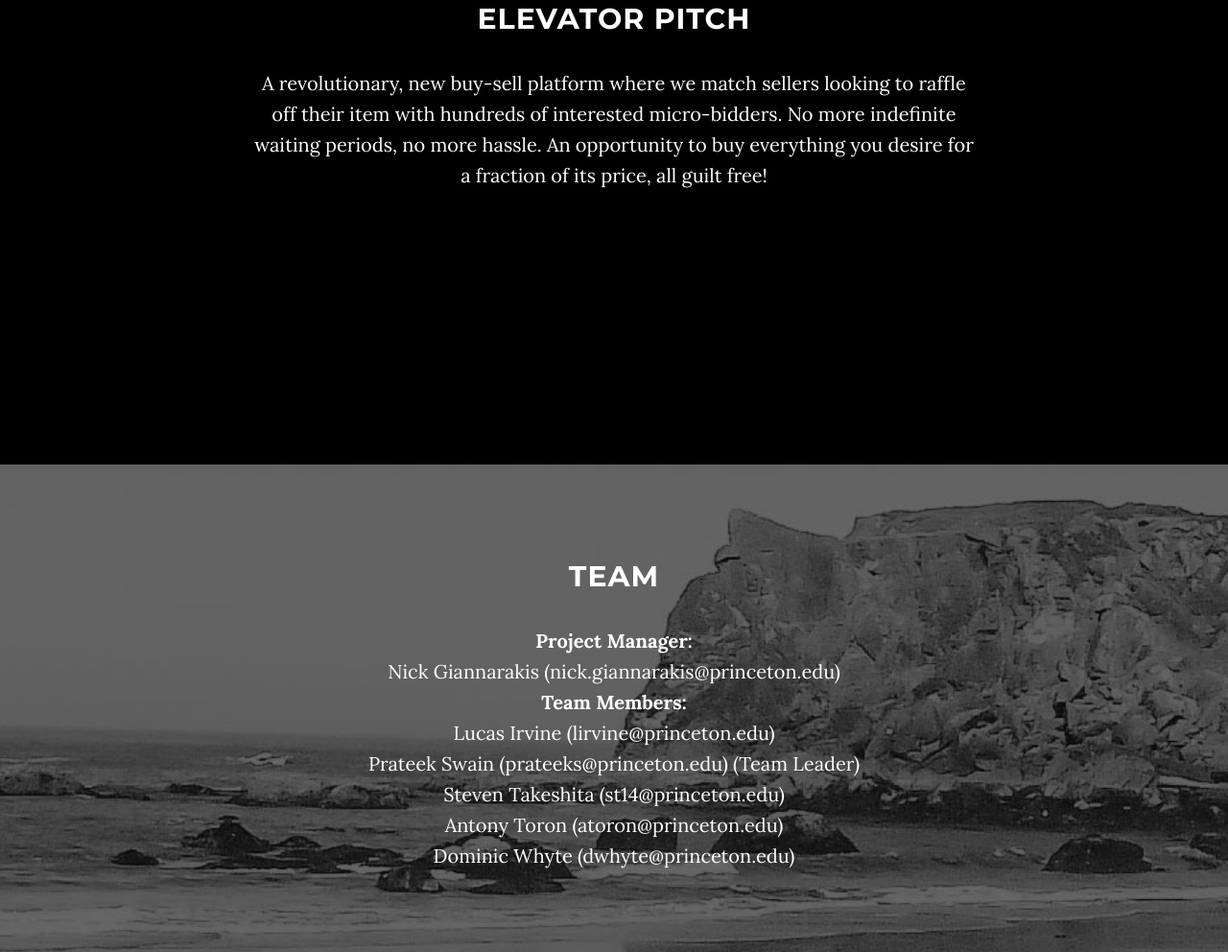
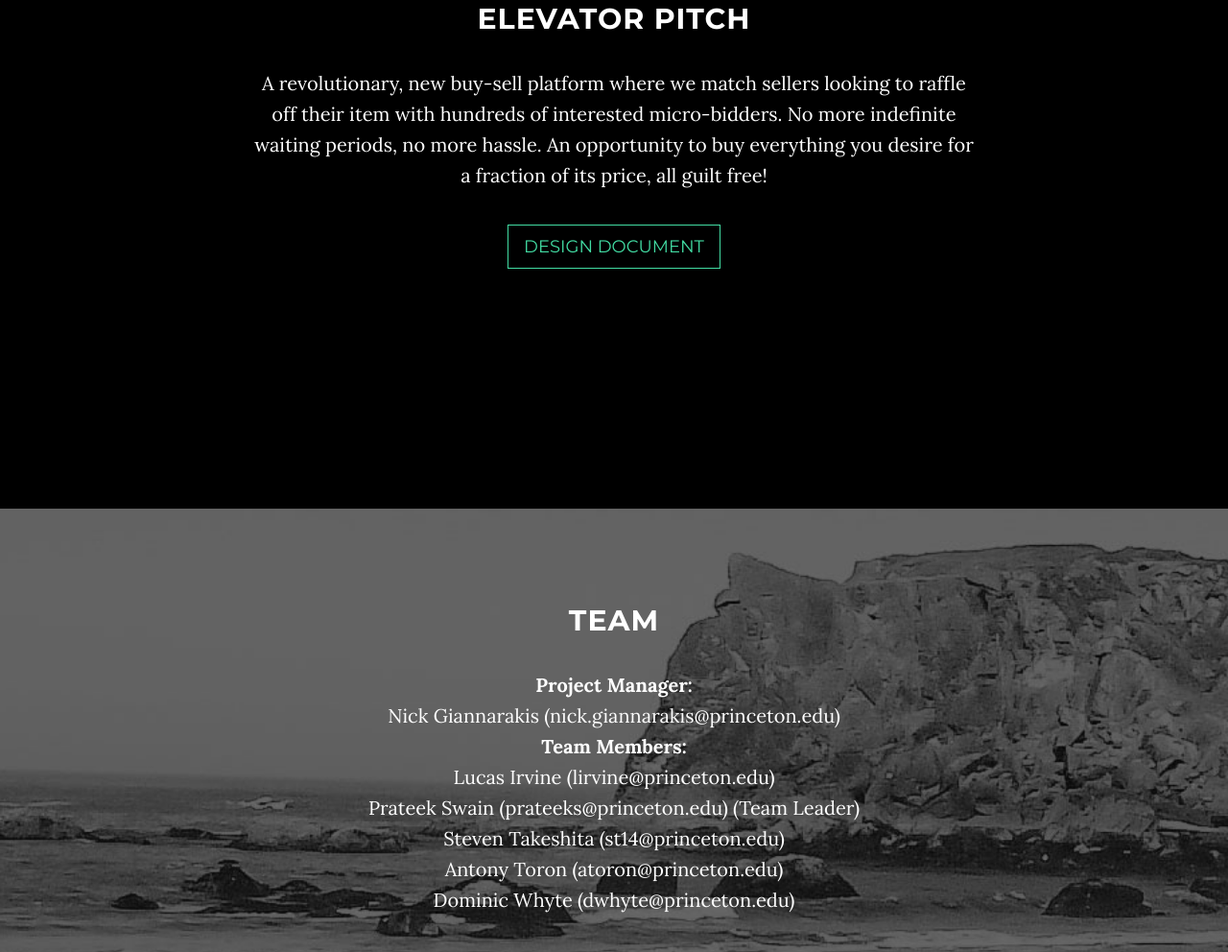
Before and after one commit to lottodeal/website, a website: page index.html in a window 1280 px wide. Shown: the part 1047-2039 px from the top of the page at 96% size. Drawn offline with nearby package versions, Linux system fonts and the light colour scheme; some packages are replaced by stand-ins of ours.

Commit message:
Added design document button

```diff
--- a/index.html
+++ b/index.html
@@ -93,6 +93,8 @@
             <div class="col-lg-8 col-lg-offset-2">
                 <h2>Elevator Pitch</h2>
                 <p>A revolutionary, new buy-sell platform where we match sellers looking to raffle off their item with hundreds of interested micro-bidders. No more indefinite waiting periods, no more hassle. An opportunity to buy everything you desire for a fraction of its price, all guilt free!</p>
+                <a href="DesignDocument.pdf" class="btn btn-default btn-lg">Design Document</a>
+
             </div>
         </div>
     </section>
```
Also changed, not shown: 1 other file.
